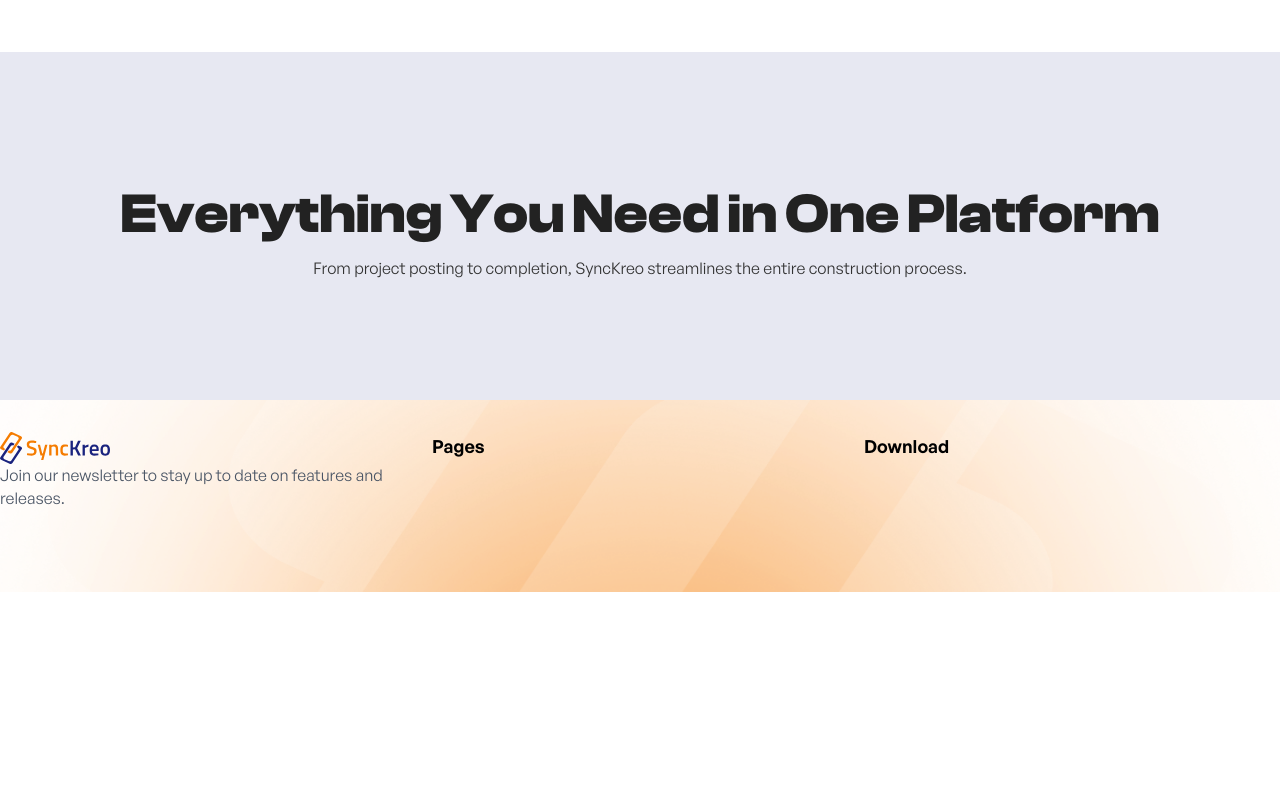
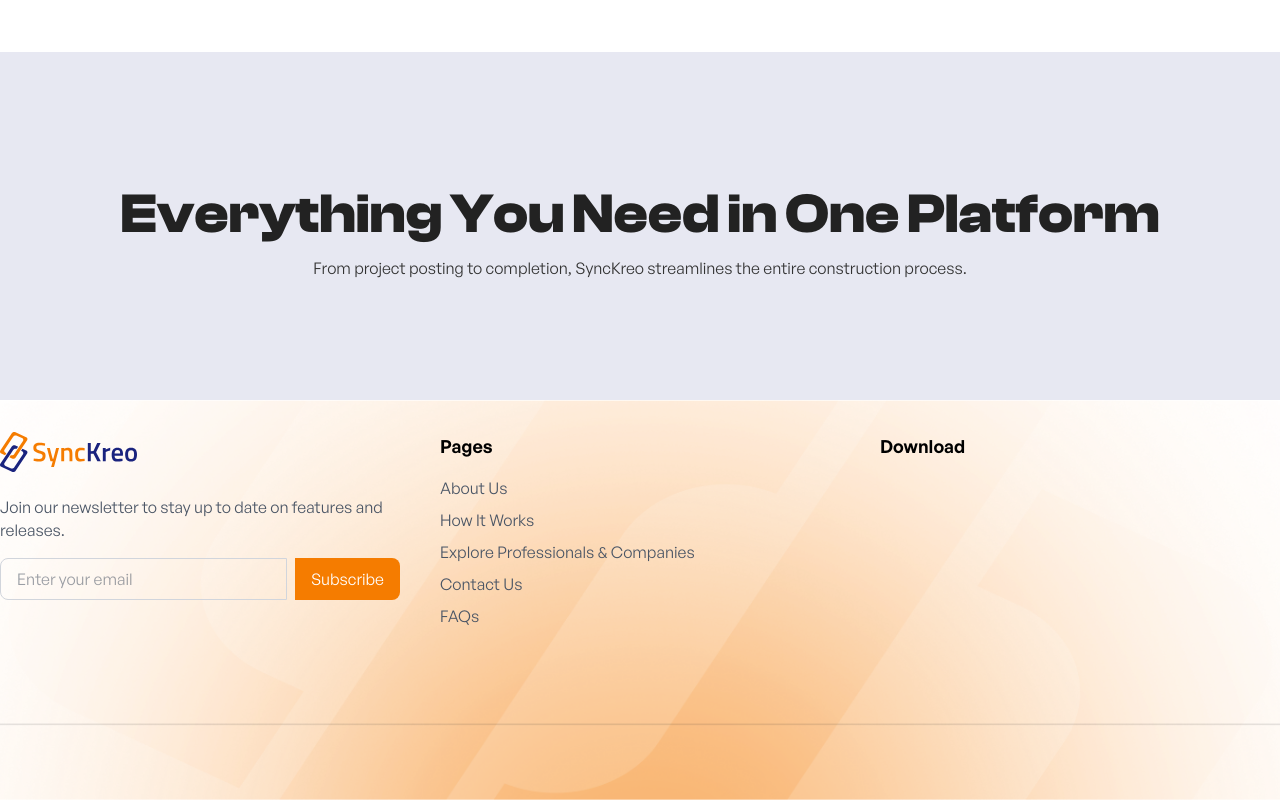
Before and after one commit to synckreo/synckreo-frontend, a React (Vite) app: page / in a window 1280 px wide. Shown: the part 748-1548 px from the top of the page. Before the commit the page ends 1340 px from the top, so only its background shows below. Built offline with nearby package versions, Linux system fonts and the light colour scheme.

Commit message:
Added Input, links and min width to footer section

```diff
--- a/src/components/layouts/footer/Footer.jsx
+++ b/src/components/layouts/footer/Footer.jsx
@@ -8,23 +8,68 @@ export const Footer = () => {
     backgroundSize: 'cover',
     backgroundPosition: 'center',
     textAlign: 'start',
+    minHeight: '400px',
   };
   return (
     <footer style={footerBgStyles} className="w-full h-48">
-      <div className="container grid grid-cols-3 mx-auto py-8 flex flex-col items-start gap-4">
+      <div className="container grid grid-cols-3 mx-auto py-8 flex flex-col items-start gap-10">
         <div>
           <img
             src="/_main_logo_/logo_synckreo_colored.svg"
             alt="Synckreo Logo"
-            className="h-8"
+            className="w-541px h-80px"
           />
+          <br />
           <p className="text-sm text-gray-600">
             Join our newsletter to stay up to date on features and
             releases.
           </p>
+          <form className="mt-4 flex gap-2">
+            <input
+              type="email"
+              placeholder="Enter your email"
+              className="flex-grow text-gray-700 border border-gray-300 rounded-l-lg px-4 py-2 outline-none"
+            />
+            <button
+              type="submit"
+              className="bg-primary text-white rounded-r-lg px-4 py-2 hover:bg-primary-dark transition-colors"
+            >
+              Subscribe
+            </button>
+          </form>
         </div>
-        <div>
+        <div className="flex flex-col gap-2">
           <h3 className="text-lg font-semibold mb-2">Pages</h3>
+          <a
+            href="#"
+            className="block text-gray-600 hover:text-gray-800"
+          >
+            About Us
+          </a>
+          <a
+            href="#"
+            className="block text-gray-600 hover:text-gray-800"
+          >
+            How It Works
+          </a>
+          <a
+            href="#"
+            className="block text-gray-600 hover:text-gray-800"
+          >
+            Explore Professionals & Companies
+          </a>
+          <a
+            href="#"
+            className="block text-gray-600 hover:text-gray-800"
+          >
+            Contact Us
+          </a>
+          <a
+            href="#"
+            className="block text-gray-600 hover:text-gray-800"
+          >
+            FAQs
+          </a>
         </div>
         <div>
           <h3 className="text-lg font-semibold mb-2">Download</h3>
```
